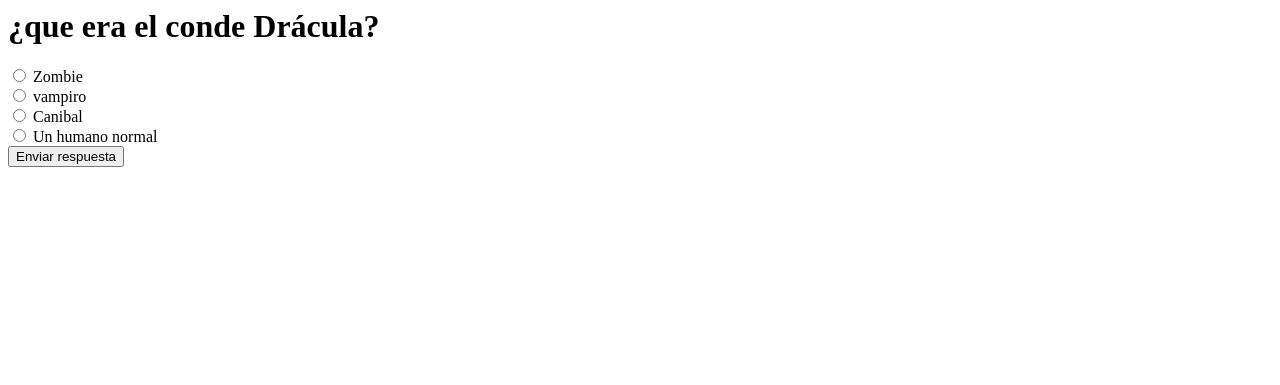
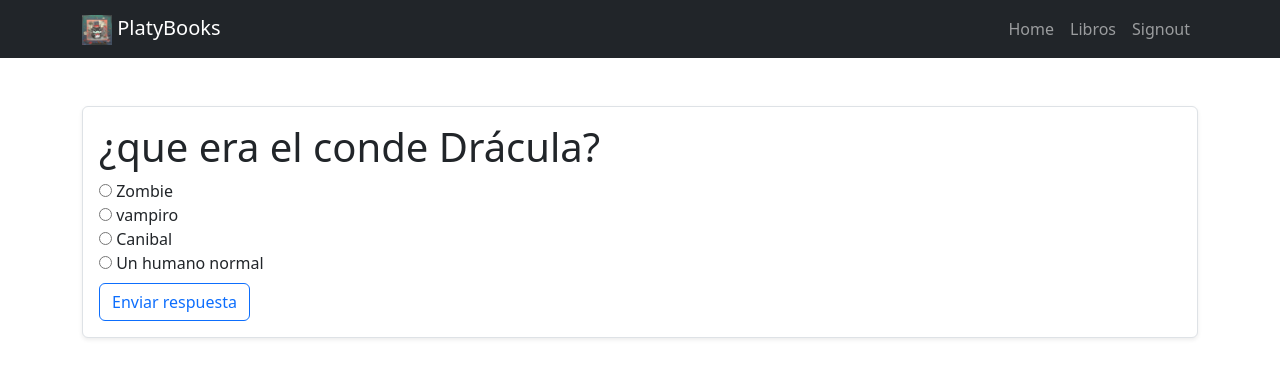
Before and after one commit to nonmonn/Proyectoo-Intro, a Django app: page /quiz_answer/1 in a window 1280 px wide. Shown: the top 385 px of the page. Run offline with Django 5.2, Linux system fonts and the light colour scheme; a user stored in the database is signed in; data comes from the database, SQL or seed files in the repository; both versions use the stored data as it was after the commit.

Commit message:
visual de los quiz

```diff
--- a/tasks/models.py
+++ b/tasks/models.py
@@ -40,6 +40,7 @@ class Quiz(models.Model):
 
     def __str__(self):
         return f"Quiz for {self.book.title}"
+
 
 # models de respuestas
 class Answer(models.Model):
--- a/tasks/templates/allquizes.html
+++ b/tasks/templates/allquizes.html
@@ -1,7 +1,7 @@
 {% extends 'base.html' %}
 {% block content %}
 <main class="container py-5">
-    <section class="card card-body">
+    <section class="card card-body border rounded shadow-sm">
         <h2>{{ book.title }} - Cuestionario</h2>
         {% if quizzes %}
     <ul>
@@ -14,4 +14,6 @@
     {% else %}
         <p>No hay cuestionarios disponibles para este libro.</p>
     {% endif %}
+    </section>
+</main>
 {% endblock %}
--- a/tasks/templates/base.html
+++ b/tasks/templates/base.html
@@ -1,5 +1,5 @@
 <!DOCTYPE html>
-<html lang="en">
+<html lang="es">
 <head>
     <meta charset="UTF-8">
     <meta name="viewport" content="width=device-width, initial-scale=1.0">
@@ -11,7 +11,8 @@
     <nav class="navbar navbar-expand-lg bg-dark navbar-dark">
         <div class="container">
           <a class="navbar-brand" href="/">
-            <img src="/static/imagenes/imagen_2.jpg" alt="PlatyBooks" width="30" height="24">
+            <img src="/static/imagenes/imagen_2.jpg" alt="PlatyBooks" width="30" height="30">
+            <span>PlatyBooks</span>
           </a>
           <button class="navbar-toggler" type="button" data-bs-toggle="collapse" data-bs-target="#navbarNav" aria-controls="navbarNav" aria-expanded="false" aria-label="Toggle navigation">
             <span class="navbar-toggler-icon"></span>
--- a/tasks/templates/home.html
+++ b/tasks/templates/home.html
@@ -14,7 +14,7 @@
                       <p class="card-text mb-auto">Inserte chamuyo 1</p>
                     </div>
                     <div class="col-auto d-none d-lg-block">
-                      <svg class="bd-placeholder-img" width="200" height="250" xmlns="http://www.w3.org/2000/svg" role="img" aria-label="Placeholder: Thumbnail" preserveAspectRatio="xMidYMid slice" focusable="false"><title>Placeholder</title><rect width="100%" height="100%" fill="#55595c"></rect><text x="50%" y="50%" fill="#eceeef" dy=".3em">Foto1</text></svg>
+                      <img src="#" width="200" height="250">
                     </div>
                   </div>
                 </div>
@@ -29,7 +29,7 @@
                       </a>
                     </div>
                     <div class="col-auto d-none d-lg-block">
-                      <svg class="bd-placeholder-img" width="200" height="250" xmlns="http://www.w3.org/2000/svg" role="img" aria-label="Placeholder: Thumbnail" preserveAspectRatio="xMidYMid slice" focusable="false"><title>Placeholder</title><rect width="100%" height="100%" fill="#55595c"></rect><text x="50%" y="50%" fill="#eceeef" dy=".3em">Foto2</text></svg>
+                      <img src="static/imagenes/biblioteca_foto.jpg" width="200" height="250">
                     </div>
                   </div>
                 </div>
--- a/tasks/templates/quiz_detail.html
+++ b/tasks/templates/quiz_detail.html
@@ -1,4 +1,8 @@
+{% extends 'base.html' %}
+
 {% block content %}
+<main class="container py-5">
+    <section class="card card-body border rounded shadow-sm">
         <h1>{{ quiz.question }}</h1>
         <form method="POST">
             {% csrf_token %}
@@ -8,6 +12,10 @@
                     <label for="answer_{{ answer.id }}">{{ answer.answer_text }}</label>
                 </div>
             {% endfor %}
-        <button type="submit">Enviar respuesta</button>
+            <div class="mt-2">
+                <button type="submit" class="btn btn-outline-primary">Enviar respuesta</button>
+            </div>
         </form>
+    </section>
+</main>
 {% endblock %}
--- a/templates/home.html
+++ /dev/null
@@ -1 +0,0 @@
-<h1>Home</h1>
```
Also changed, not shown: db.sqlite3, tasks/static/imagenes/Captura de pantalla 2024-08-31 214913.png (deleted), tasks/static/imagenes/biblioteca_foto.jpg (added), tasks/static/imagenes/logo_prueba.png (deleted). Lines whose indentation alone changed are shown as unchanged.
